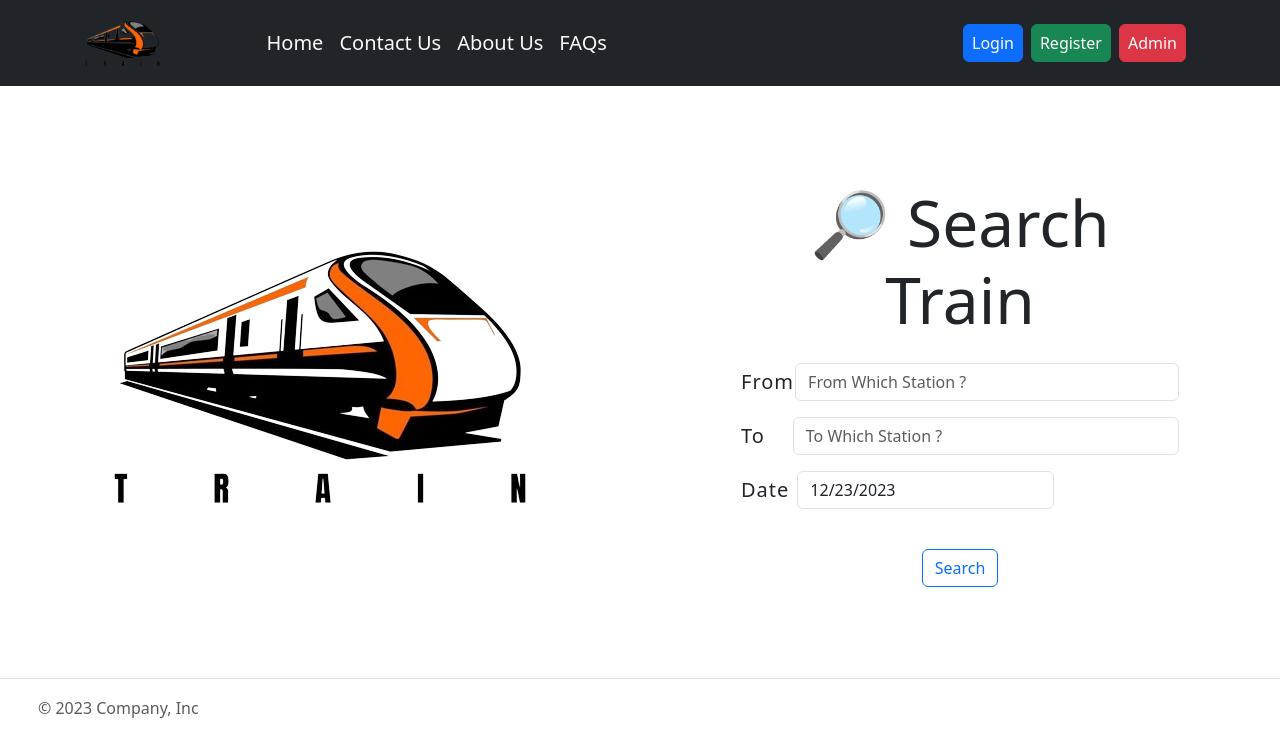
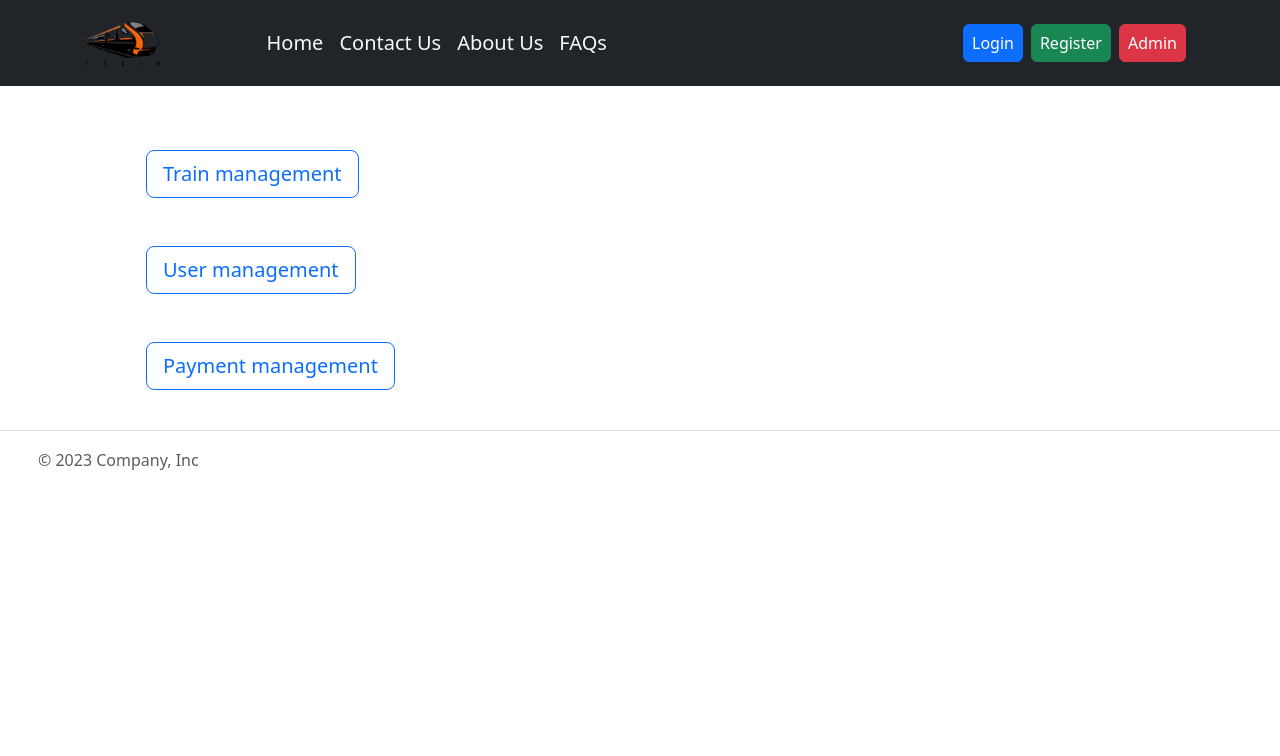
Before and after one commit to TrainReservationSystem/railway-reservation-system, a React (Create React App) app: page /adminhome in a window 1280 px wide. Shown: the top 756 px of the page. Built offline with nearby package versions, Linux system fonts and the light colour scheme.

Commit message:
added routes

```diff
--- a/src/App.jsx
+++ b/src/App.jsx
@@ -16,7 +16,10 @@ import SignUp from "./components/user/SignUp";
 import AdminLogin from "./components/authentication/AdminLogin";
 import MainDiv from "./components/MainDiv";
 import TrainList from "./components/train/TrainList";
+import AddTrain from "./components/train/AddTrain";
+import TrainStatus from "./components/train/TrainStatus";
 import PassengerDetails from "./components/bookings/PassengerDetails";
+import AdminHome from "./components/admin/AdminHome";
 
 const App = () => {
   const appStyles = {
@@ -36,6 +39,9 @@ const App = () => {
         <Route path="signup" element={<SignUp />} />
         <Route path="adminlogin" element={<AdminLogin />} />
         <Route path="trainlist" element={<TrainList />} />
+        <Route path="adminhome" element={<AdminHome/>} />
+        <Route path="addtrain" element={<AddTrain/>} />
+        <Route path="trainstatus" element={<TrainStatus/>} />
         <Route path="passengerdetails" element={<PassengerDetails />} />
         <Route path="*" element={<Landing />} />
       </Route>
--- /dev/null
+++ b/src/components/admin/AdminHome.jsx
@@ -0,0 +1,68 @@
+import React, { useState } from "react";
+import { Link } from "react-router-dom";
+
+const AdminHome = () => {
+  const [showTrainManagement, setShowTrainManagement] = useState(false);
+
+  const handleTrainManagementClick = () => {
+    setShowTrainManagement(true);
+  };
+
+  return (
+    <>
+      <div className="container mt-5 d-flex">
+        <div className="p-3">
+          <button
+            type="button"
+            className="btn btn-outline-primary btn-lg mb-5 mx-5"
+            onClick={handleTrainManagementClick}
+          >
+            Train management
+          </button>
+          <br />
+          <button
+            type="button"
+            className="btn btn-outline-primary btn-lg mb-5 mx-5"
+          >
+            User management
+          </button>
+          <br />
+          <button type="button" className="btn btn-outline-primary btn-lg mx-5">
+            Payment management
+          </button>
+        </div>
+
+        {showTrainManagement && (
+          <div className="p-3 ml-auto">
+            <Link to="/addtrain">
+              <button
+                type="button"
+                className="btn btn-outline-primary btn-lg mb-5 ms-5"
+              >
+                Add train
+              </button>
+            </Link>
+            <br />
+            <Link to="/trainstatus">
+              <button
+                type="button"
+                className="btn btn-outline-warning btn-lg mb-5 ms-5"
+              >
+                Train status
+              </button>
+            </Link>
+            <br />
+            <button
+              type="button"
+              className="btn btn-outline-danger btn-lg ms-5"
+            >
+              Cancel train
+            </button>
+          </div>
+        )}
+      </div>
+    </>
+  );
+};
+
+export default AdminHome;
--- a/src/components/authentication/AdminLogin.jsx
+++ b/src/components/authentication/AdminLogin.jsx
@@ -10,6 +10,7 @@ import {
   MDBInput,
 } from "mdb-react-ui-kit";
 import adminImage from "../../assets/adminlogin.png";
+import { Link } from "react-router-dom";
 
 function AdminLogin() {
   return (
@@ -51,8 +52,10 @@ function AdminLogin() {
                 type="password"
                 size="lg"
               />
+              <Link to="/adminhome">
+                <button className="btn btn-dark btn-lg mb-2">Login</button>
+              </Link>
 
-              <button className="btn btn-dark btn-lg mb-2">Login</button>
               <a className="small text-muted" href="#!">
                 Forgot password?
               </a>
--- a/src/components/common/Header2.jsx
+++ b/src/components/common/Header2.jsx
@@ -14,7 +14,13 @@ const Header2 = ({ isLoggedIn, setLoggedIn }) => {
     <header className="p-3 text-bg-light bg-dark">
       <div className="container">
         <div className="d-flex flex-wrap align-items-center justify-content-center justify-content-lg-start">
-          <img src={trainLogo} alt="logo" className="me-5 img-fluid logo-img" />
+          <Link to="/">
+            <img
+              src={trainLogo}
+              alt="logo"
+              className="me-5 img-fluid logo-img"
+            />
+          </Link>
 
           <a
             href="/"
--- a/src/components/train/AddTrain.jsx
+++ b/src/components/train/AddTrain.jsx
@@ -3,10 +3,10 @@ import React from "react";
 const AddTrain = () => {
   return (
     <div className="container mt-5 p-4 border border-dark border-2 bg-secondary-subtle">
-      <h1 className="text-center mb-4">Add Train</h1>
+      <h1 className="text-center mb-4 ">Add Train</h1>
       <hr />
       <div className="row justify-content-center align-items-center">
-        <div className="col-md-4 order-md-2 border border-dark border-2 ">
+        <div className="col-md-5 order-md-2 border border-dark border-2 ">
           <div className="mb-3">
             <h3 className="text-center">No. of Seats</h3>
             <hr />
@@ -65,7 +65,7 @@ const AddTrain = () => {
           </div>
         </div>
 
-        <div className="col-md-8 order-md-1 ">
+        <div className="col-md-6 order-md-1 me-2 ">
           <form>
             <div className="mb-3">
               <label htmlFor="trainNo" className="form-label">
```
